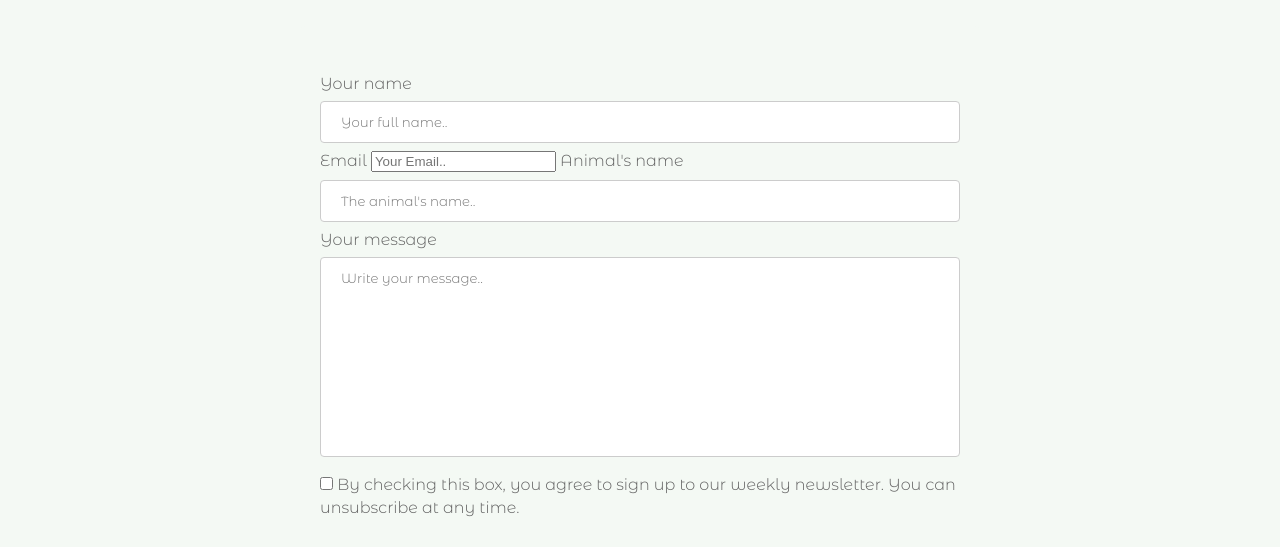
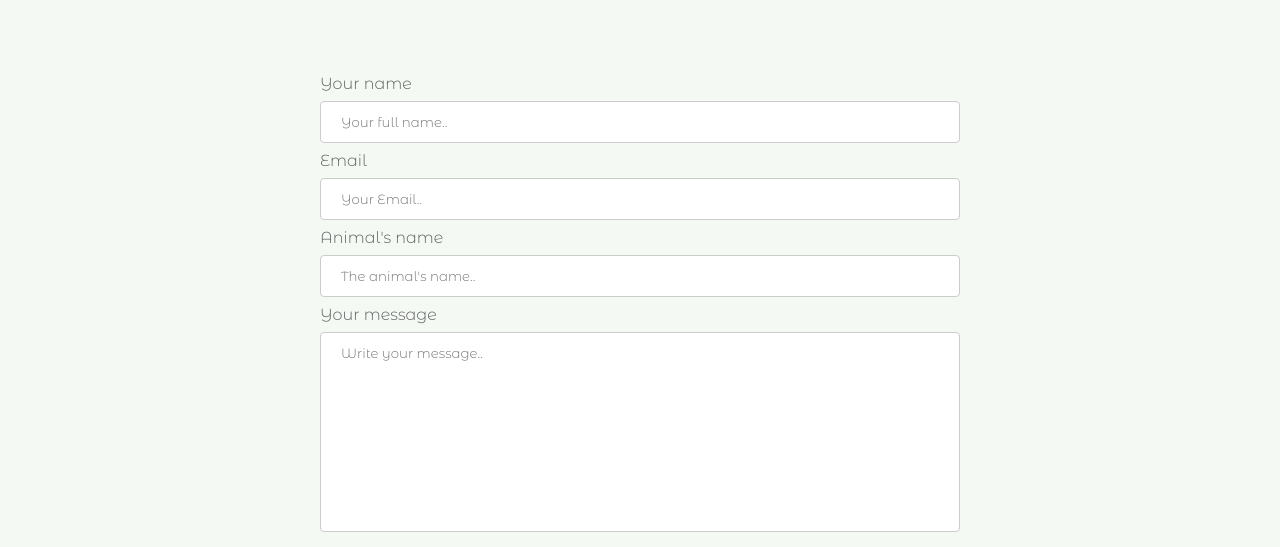
Before and after one commit to kkerswell/CI_PP1_AnimalCharity, a plain HTML site: page contactus.html in a window 1280 px wide. Shown: the part 222-769 px from the top of the page. Drawn offline with Linux system fonts and the light colour scheme.

Commit message:
Update style.css
Added styling for email form input.

```diff
--- a/assets/css/style.css
+++ b/assets/css/style.css
@@ -375,6 +375,17 @@ form input[type=text], select {
     font-family: 'Montserrat Alternates', sans-serif;
 }
 
+form input[type=email], select {
+    width: 100%;
+    padding: 12px 20px;
+    margin: 8px 0;
+    display: inline-block;
+    border: 1px solid #ccc;
+    border-radius: 4px;
+    box-sizing: border-box;
+    font-family: 'Montserrat Alternates', sans-serif;
+}
+
 form textarea {
     width: 100%;
     padding: 12px 20px;
```
